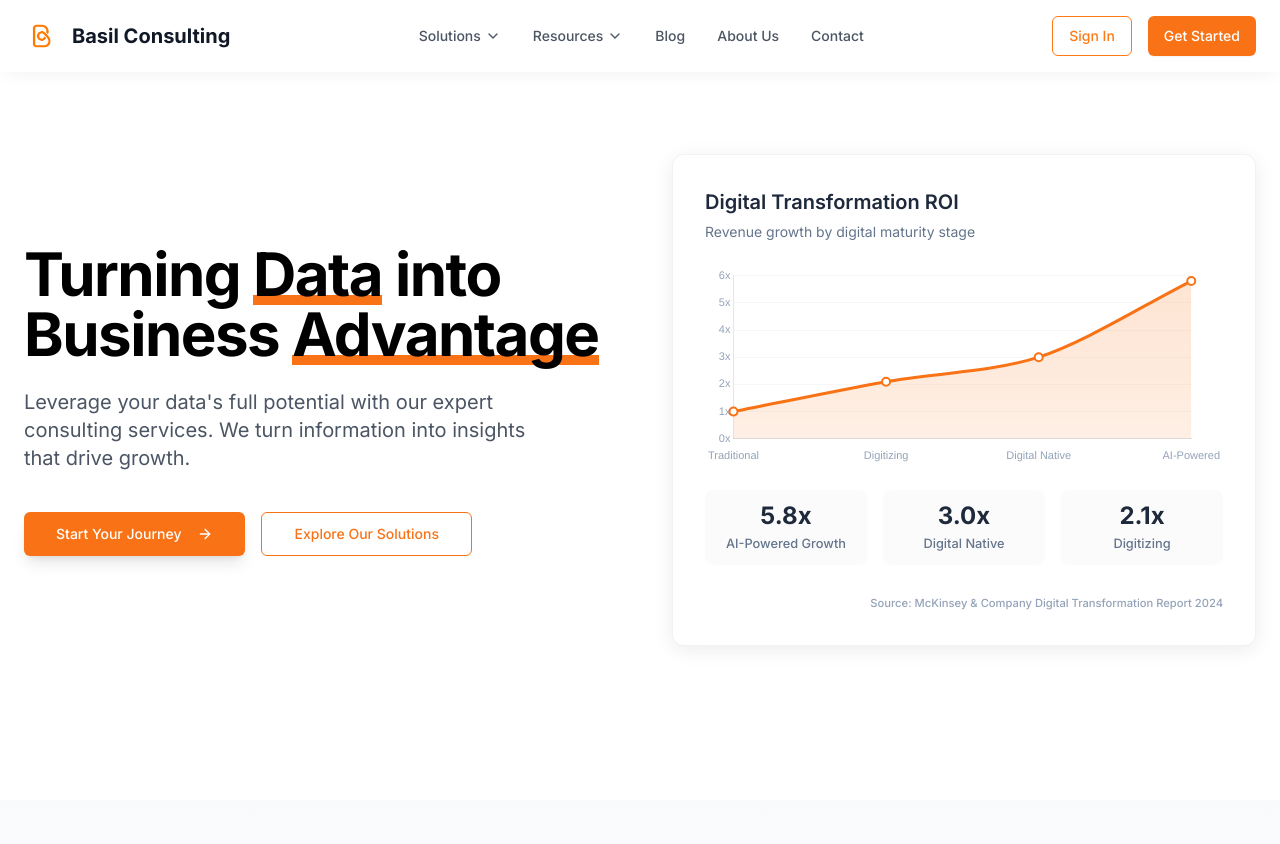
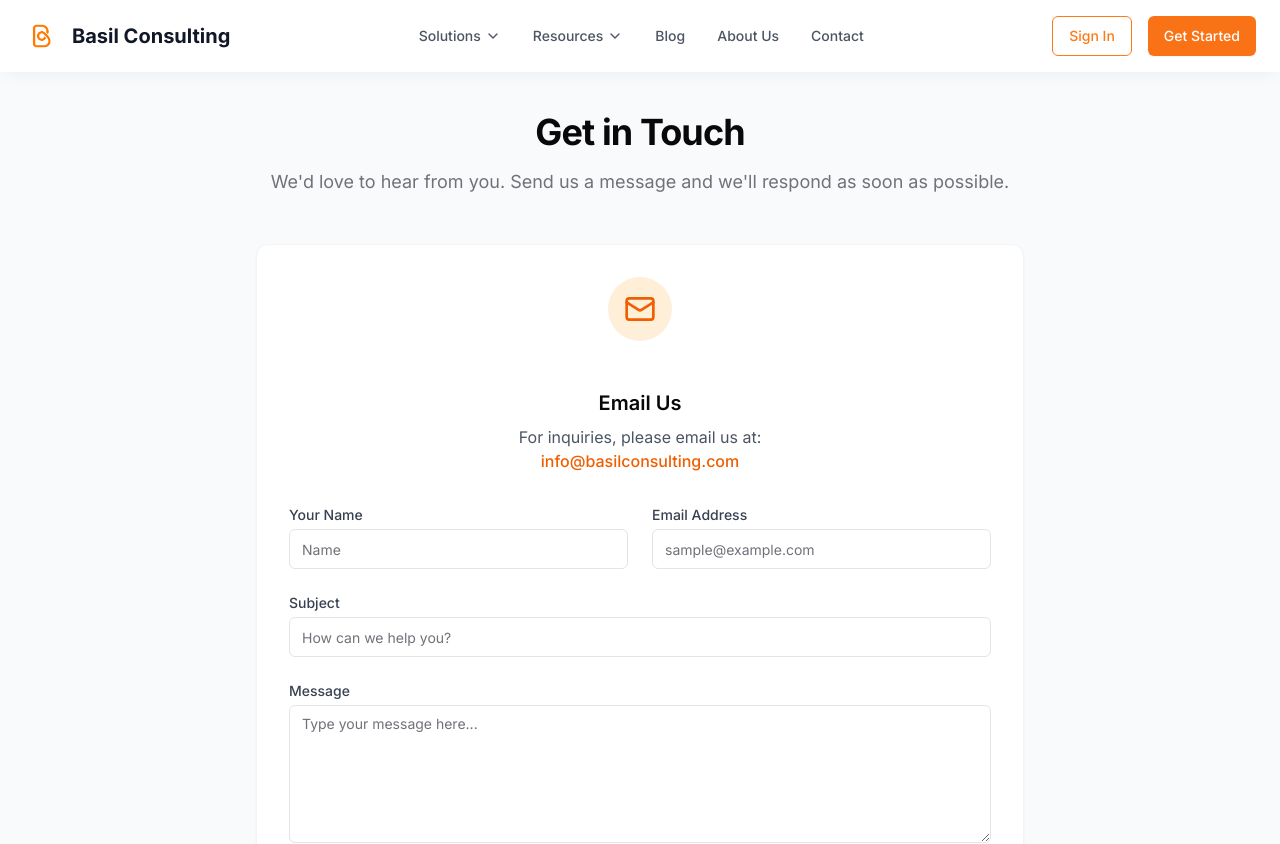
Before and after one commit to basiljilani/B-Basil-Consulting, a React (Vite) app: page /contact in a window 1280 px wide. Before the commit this address led to /. Shown: the top 844 px of the page. Built offline with nearby package versions, Linux system fonts and the light colour scheme.

Commit message:
Add sitemap.xml and fix contact page issues: 1) Improve Contact page layout to fit screen better, 2) Fix Footer link to Contact page, 3) Fix App.tsx routing for Contact page

```diff
--- a/src/App.tsx
+++ b/src/App.tsx
@@ -15,6 +15,7 @@ import WhitePapers from "./pages/WhitePapers";
 import Documentation from "./pages/Documentation";
 import Webinars from "./pages/Webinars";
 import Blog from "./pages/Blog";
+import Contact from "./pages/Contact";
 import ScrollToTop from "./components/ScrollToTop";
 import { useEffect } from 'react';
 // No need to import App.css here as we're now importing it in main.tsx
@@ -74,8 +75,10 @@ const App = () => {
             <Route path="/resources/webinars" element={<Webinars />} />
             <Route path="/blog" element={<Blog />} />
 
+            {/* Contact page */}
+            <Route path="/contact" element={<Contact />} />
+
             {/* Redirects for old paths */}
-            <Route path="/contact" element={<Navigate to="/" replace />} />
             <Route path="/services/analytics-insights" element={<Navigate to="/solutions/analytics-insights" replace />} />
             <Route path="/services/security-compliance" element={<Navigate to="/solutions/security-compliance" replace />} />
             <Route path="/services/custom-solutions" element={<Navigate to="/solutions/custom-solutions" replace />} />
--- a/src/components/Footer.tsx
+++ b/src/components/Footer.tsx
@@ -65,9 +65,9 @@ const Footer = () => {
                 </Link>
               </li>
               <li>
-                <a href="mailto:info@basilconsulting.com" className="text-gray-600 hover:text-basil-500 transition-colors">
+                <Link to="/contact" className="text-gray-600 hover:text-basil-500 transition-colors">
                   Contact Us
-                </a>
+                </Link>
               </li>
             </ul>
           </div>
@@ -125,7 +125,7 @@ const Footer = () => {
 
         {/* Copyright */}
         <div className="pt-8 mt-8 border-t border-gray-200 text-center text-gray-500 text-sm">
-          <p>© {currentYear} Basil Consulting. All rights reserved.</p>
+          <p> {currentYear} Basil Consulting. All rights reserved.</p>
         </div>
       </Container>
     </footer>
--- a/src/pages/Contact.tsx
+++ b/src/pages/Contact.tsx
@@ -35,16 +35,16 @@ const Contact = () => {
     <div className="flex flex-col min-h-screen">
       <Navbar />
       <main className="flex-grow pt-16">
-        <section className="py-16 md:py-24">
+        <section className="flex items-center justify-center min-h-[70vh] py-8 md:py-12 bg-gray-50">
           <Container>
-            <div className="max-w-3xl mx-auto">
+            <div className="max-w-3xl w-full mx-auto">
               <SectionHeading
                 title="Get in Touch"
                 subtitle="We'd love to hear from you. Send us a message and we'll respond as soon as possible."
                 centered
               />
 
-              <div className="mt-12 bg-white p-8 rounded-xl shadow-sm border border-gray-100">
+              <div className="mt-12 bg-white p-8 rounded-xl shadow-sm border border-gray-100 w-full">
                 <div className="mb-8 flex items-center justify-center">
                   <div className="h-16 w-16 rounded-full bg-basil-100 flex items-center justify-center text-basil-600 mb-4">
                     <Mail className="h-8 w-8" />
@@ -75,7 +75,7 @@ const Contact = () => {
                         name="name"
                         value={formData.name}
                         onChange={handleChange}
-                        placeholder="John Doe"
+                        placeholder="Name"
                         required
                       />
                     </div>
@@ -89,7 +89,7 @@ const Contact = () => {
                         type="email"
                         value={formData.email}
                         onChange={handleChange}
-                        placeholder="john@example.com"
+                        placeholder="sample@example.com"
                         required
                       />
                     </div>
@@ -116,7 +116,7 @@ const Contact = () => {
                       name="message"
                       value={formData.message}
                       onChange={handleChange}
-                      placeholder="Tell us about your project or inquiry..."
+                      placeholder="Type your message here..."
                       rows={6}
                       required
                     />
```
Also changed, not shown: 1 other file (tests, documents, lock files or other folders).
